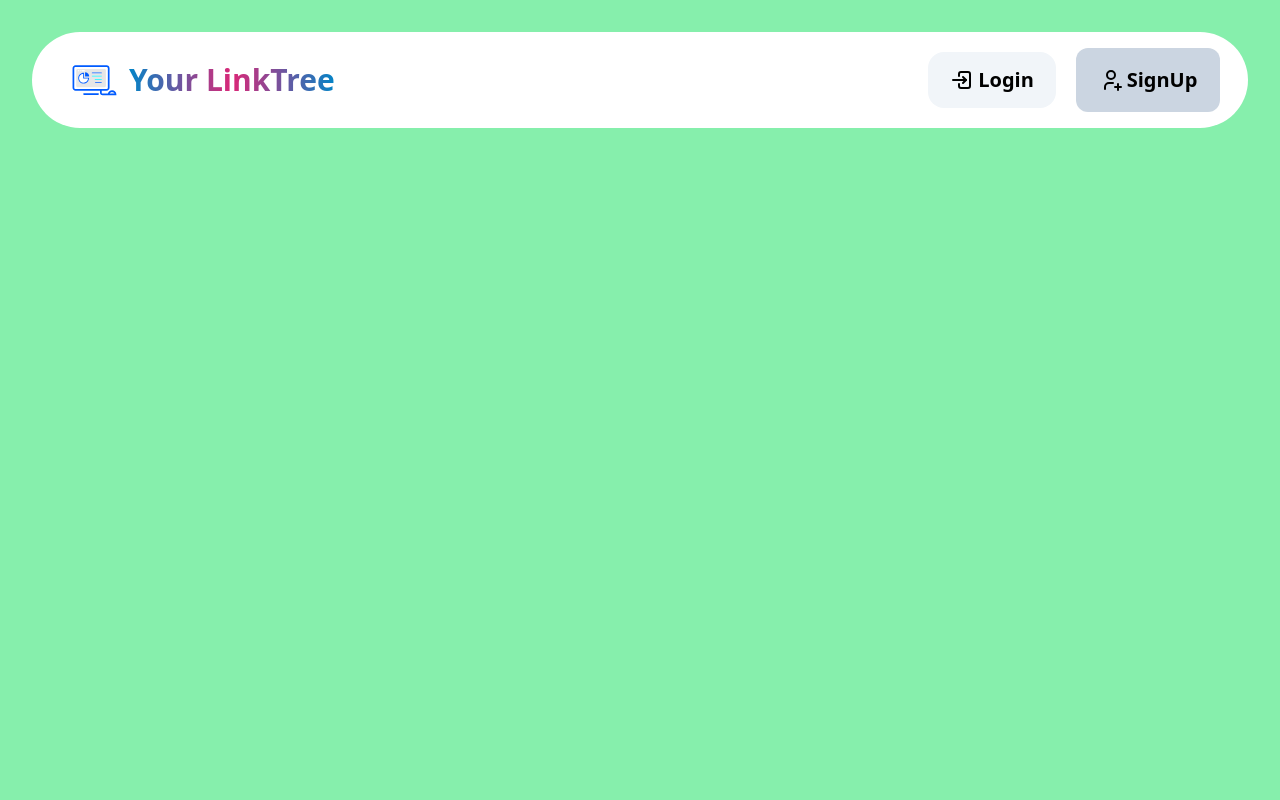
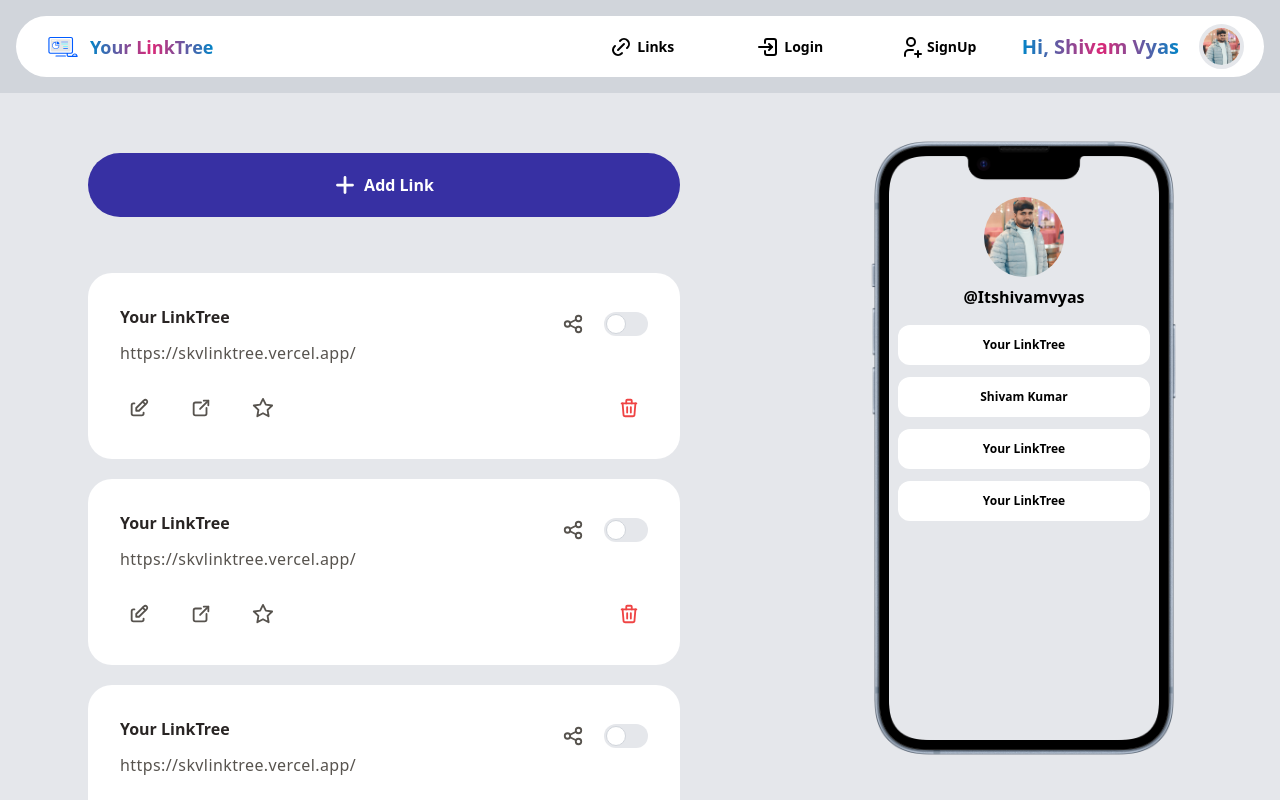
Before and after one commit to itshivamvyas/linktreeProject, a React (Vite) app: page /links in a window 1280 px wide. Before the commit this address led to /. Shown: the top 800 px of the page. Built offline with nearby package versions, Linux system fonts and the light colour scheme.

Commit message:
Update Auth Status

```diff
--- a/src/App.jsx
+++ b/src/App.jsx
@@ -9,7 +9,7 @@ import Home from "./components/Home/Home";
 import SignUp from "./Pages/SignUp";
 
 function App() {
-  const isAuth = false;
+  const isAuth = true;
 
   return (
     <Routes>
```
